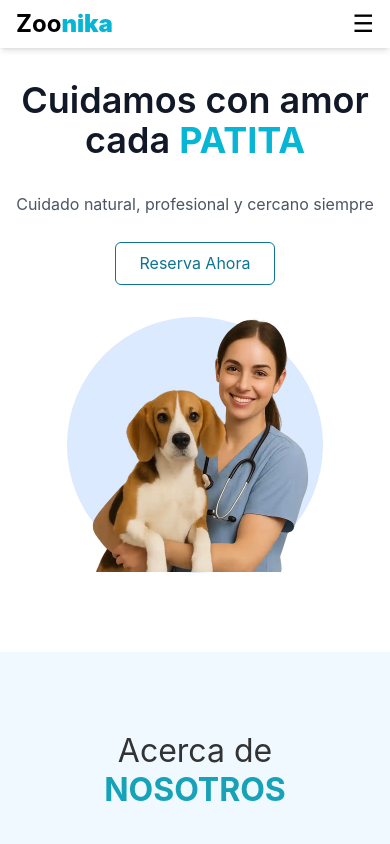
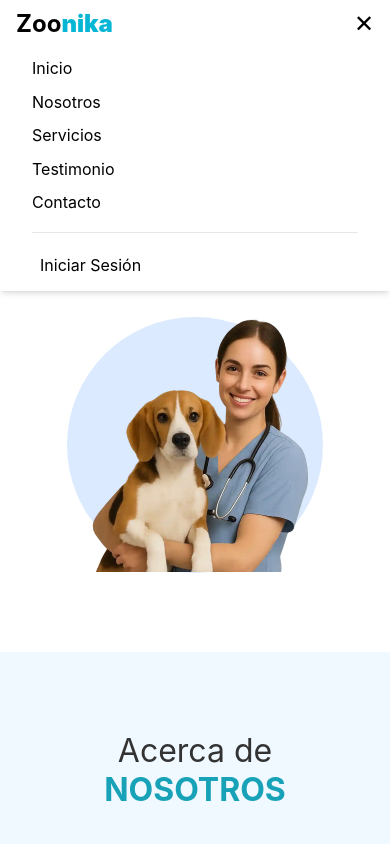
Before and after one commit to ieeecsutp/Zoonika-f, a Next.js app in the folder zoonika-next/: page / in a window 390 px wide. Both pictures are taken after a click on the button "Abrir menú". Shown: the top 844 px of the page. Built offline with nearby package versions, Linux system fonts and the light colour scheme; no server answers.

Commit message:
fix: refactorizar HeaderNav a hooks y mejorar la funcion en móvil

```diff
--- a/zoonika-next/src/components/commons/HeaderNav.tsx
+++ b/zoonika-next/src/components/commons/HeaderNav.tsx
@@ -1,7 +1,10 @@
 "use client";
 import Link from "next/link";
-import { useState, useRef, useEffect } from "react";
+import { useState, useRef } from "react";
 import { useAuth } from "../../context/authContext";
+import { useScrollPosition } from "../../hooks/hooksHeaderNav/scrollHeader";
+import { useClickOutside } from "../../hooks/hooksHeaderNav/clickOutside";
+import { useCloseOnScroll } from "../../hooks/hooksHeaderNav/closeScroll";
 
 interface HeaderNavProps {
   isLanding?: boolean;
@@ -9,29 +12,53 @@ interface HeaderNavProps {
 
 const HeaderNav: React.FC<HeaderNavProps> = ({ isLanding = true }) => {
   const { user, logout } = useAuth();
+
+  const hamburgerRef = useRef<HTMLButtonElement>(null);
+  const menuRef = useRef<HTMLDivElement>(null);
+  const mobileMenuRef = useRef<HTMLDivElement>(null);
+
   const [open, setOpen] = useState(false);
-  const menuRef = useRef<HTMLDivElement>(null);
+  const [mobileMenuOpen, setMobileMenuOpen] = useState(false);
 
-  // Cerrar el menú si hago clic fuera
-  useEffect(() => {
-    const handleClickOutside = (e: MouseEvent) => {
-      if (menuRef.current && !menuRef.current.contains(e.target as Node)) {
+  const scrolled = useScrollPosition(isLanding);
+
+  useClickOutside(menuRef, () => setOpen(false));
+  useClickOutside(mobileMenuRef, () => {
+    if (
+      hamburgerRef.current &&
+      !hamburgerRef.current.contains(document.activeElement)
+    ) {
+      setMobileMenuOpen(false);
+    }
+  });
+
+  useCloseOnScroll(() => {
+    if (mobileMenuOpen) setMobileMenuOpen(false);
+  }, isLanding);
+
+  const handleReservasClick = () => {
     setOpen(false);
-      }
   };
-    document.addEventListener("mousedown", handleClickOutside);
-    return () => {
-      document.removeEventListener("mousedown", handleClickOutside);
+
+  const handleLogout = () => {
+    logout();
+    setOpen(false);
   };
-  }, []);
+
+  const toggleMobileMenu = () => {
+    setMobileMenuOpen((prev) => !prev);
+  };
+
   return (
     <header
-      id="mainHeader"
       className={`w-full shadow-md px-4 py-2 transition-colors duration-300 z-50 ${
         isLanding
-          ? "bg-transparent fixed top-0 left-0"
+          ? `fixed top-0 left-0 ${
+              scrolled || mobileMenuOpen ? "bg-white" : "bg-transparent"
+            }`
           : "bg-white border-b border-gray-200"
       }`}
+      style={{ scrollBehavior: "auto" }}
     >
       <div className="max-w-7xl mx-auto flex items-center justify-between">
         {/* Logo */}
@@ -43,24 +70,33 @@ const HeaderNav: React.FC<HeaderNavProps> = ({ isLanding = true }) => {
         <nav className="hidden md:flex space-x-6">
           {isLanding ? (
             <>
-              <a href="#" className="hover:text-cyan-500">
+              <a href="#" className="hover:text-cyan-500 transition-colors">
                 Inicio
               </a>
-              <a href="#" className="hover:text-cyan-500">
+              <a
+                href="#sobreNosotros"
+                className="hover:text-cyan-500 transition-colors"
+              >
                 Nosotros
               </a>
-              <a href="#services" className="hover:text-cyan-500">
+              <a
+                href="#services"
+                className="hover:text-cyan-500 transition-colors"
+              >
                 Servicios
               </a>
-              <a href="#testimonio" className="hover:text-cyan-500">
+              <a
+                href="#testimonio"
+                className="hover:text-cyan-500 transition-colors"
+              >
                 Testimonio
               </a>
-              <a href="#" className="hover:text-cyan-500">
+              <a href="#" className="hover:text-cyan-500 transition-colors">
                 Contacto
               </a>
             </>
           ) : (
-            <a href="/" className="hover:text-cyan-500">
+            <a href="/" className="hover:text-cyan-500 transition-colors">
               Volver al inicio
             </a>
           )}
@@ -78,14 +114,13 @@ const HeaderNav: React.FC<HeaderNavProps> = ({ isLanding = true }) => {
                 Iniciar Sesión
               </Link>
             ) : (
-              <>
-                {/* Icono de Usuario con nombre */}
               <div className="flex items-center gap-2">
                 <div className="relative" ref={menuRef}>
                   {/* Botón principal */}
                   <button
                     className="flex items-center gap-2 p-2 rounded-full hover:bg-blue-100 transition"
                     onClick={() => setOpen(!open)}
+                    aria-label="Menú de usuario"
                   >
                     <span className="text-gray-700 font-semibold">
                       {user?.nombre}
@@ -100,11 +135,7 @@ const HeaderNav: React.FC<HeaderNavProps> = ({ isLanding = true }) => {
                         <li>
                           <button
                             className="w-full text-left px-4 py-2 hover:bg-cyan-50 transition"
-                              onClick={() => {
-                                setOpen(false);
-                                // Aquí puedes redirigir a la página de reservas
-                                console.log("Ir a reservas");
-                              }}
+                            onClick={handleReservasClick}
                           >
                             Reservas
                           </button>
@@ -112,10 +143,7 @@ const HeaderNav: React.FC<HeaderNavProps> = ({ isLanding = true }) => {
                         <li>
                           <button
                             className="w-full text-left px-4 py-2 hover:bg-red-50 text-red-500 transition"
-                              onClick={() => {
-                                logout();
-                                setOpen(false);
-                              }}
+                            onClick={handleLogout}
                           >
                             Cerrar sesión
                           </button>
@@ -125,7 +153,6 @@ const HeaderNav: React.FC<HeaderNavProps> = ({ isLanding = true }) => {
                   )}
                 </div>
               </div>
-              </>
             )}
           </div>
         )}
@@ -133,11 +160,12 @@ const HeaderNav: React.FC<HeaderNavProps> = ({ isLanding = true }) => {
         {/* Botón hamburguesa solo en landing */}
         {isLanding && (
           <button
-            id="menuToggle"
-            className="md:hidden text-2xl focus:outline-none"
-            aria-label="Abrir menú"
+            ref={hamburgerRef}
+            className="md:hidden text-2xl focus:outline-none transition-transform duration-200"
+            aria-label={mobileMenuOpen ? "Cerrar menú" : "Abrir menú"}
+            onClick={toggleMobileMenu}
           >
-            ☰
+            {mobileMenuOpen ? "✕" : "☰"}
           </button>
         )}
       </div>
@@ -145,62 +173,83 @@ const HeaderNav: React.FC<HeaderNavProps> = ({ isLanding = true }) => {
       {/* Menú desplegable móvil solo en landing */}
       {isLanding && (
         <div
-          id="mobileMenu"
-          className="hidden flex-col space-y-4 mt-4 px-4 md:hidden transition-all duration-300 ease-in-out"
+          ref={mobileMenuRef}
+          className={`${
+            mobileMenuOpen ? "flex" : "hidden"
+          } flex-col space-y-4 mt-4 px-4 md:hidden transition-all duration-300 ease-in-out`}
         >
           <nav className="flex flex-col space-y-2">
-            <a href="#" className="hover:text-cyan-500">
+            <a
+              href="#"
+              className="hover:text-cyan-500 transition-colors"
+              onClick={() => setMobileMenuOpen(false)}
+            >
               Inicio
             </a>
-            <a href="#" className="hover:text-cyan-500">
+            <a
+              href="#sobreNosotros"
+              className="hover:text-cyan-500 transition-colors"
+              onClick={() => setMobileMenuOpen(false)}
+            >
               Nosotros
             </a>
-            <a href="#services" className="hover:text-cyan-500">
+            <a
+              href="#services"
+              className="hover:text-cyan-500 transition-colors"
+              onClick={() => setMobileMenuOpen(false)}
+            >
               Servicios
             </a>
-            <a href="#testimonio" className="hover:text-cyan-500">
+            <a
+              href="#testimonio"
+              className="hover:text-cyan-500 transition-colors"
+              onClick={() => setMobileMenuOpen(false)}
+            >
               Testimonio
             </a>
-            <a href="#" className="hover:text-cyan-500">
+            <a
+              href="#"
+              className="hover:text-cyan-500 transition-colors"
+              onClick={() => setMobileMenuOpen(false)}
+            >
               Contacto
             </a>
           </nav>
+
+          {/* Opciones de usuario en móvil */}
+          {user && (
+            <div className="border-t pt-4">
+              <div className="flex flex-col space-y-2">
+                <span className="text-gray-700 font-semibold px-2">
+                  {user.nombre}
+                </span>
+                <button
+                  className="text-left px-2 py-1 hover:text-cyan-500 transition-colors"
+                  onClick={handleReservasClick}
+                >
+                  Reservas
+                </button>
+                <button
+                  className="text-left px-2 py-1 hover:text-red-500 text-red-500 transition-colors"
+                  onClick={handleLogout}
+                >
+                  Cerrar sesión
+                </button>
+              </div>
             </div>
           )}
 
-      {/* Script solo en landing */}
-      {isLanding && (
-        <script
-          dangerouslySetInnerHTML={{
-            __html: `
-            document.addEventListener('DOMContentLoaded', function() {
-              const toggle = document.getElementById('menuToggle');
-              const menu = document.getElementById('mobileMenu');
-              const header = document.getElementById('mainHeader');
-
-              const handleScroll = () => {
-                if(window.scrollY > 10) {
-                  header?.classList.add('bg-white');
-                } else {
-                  header?.classList.remove('bg-white');
-                }
-              };
-
-              toggle?.addEventListener('click', function() {
-                menu?.classList.toggle('hidden');
-              });
-
-              document.addEventListener('click', function(e) {
-                if (!menu?.contains(e.target) && !toggle?.contains(e.target)) {
-                  menu?.classList.add('hidden');
-                }
-              });
-
-              window.addEventListener('scroll', handleScroll);
-            });
-          `,
-          }}
-        />
+          {!user && (
+            <div className="border-t pt-4">
+              <Link
+                href="/auth/login"
+                className="block px-2 py-1 hover:text-cyan-500 transition-colors"
+              >
+                Iniciar Sesión
+              </Link>
+            </div>
+          )}
+        </div>
       )}
     </header>
   );
--- a/zoonika-next/src/components/form/authform.tsx
+++ b/zoonika-next/src/components/form/authform.tsx
@@ -52,8 +52,7 @@ export default function AuthForm({ type }: AuthFormProps) {
 
     if (!res.ok) throw new Error(responseData.error || "Error en la autenticación");
 
-    // ✅ Guardar en el contexto
-    login(responseData); // responseData debe contener { id, nombre, email }
+    login(responseData); // responseData contiene { id, nombre, email }
 
     router.push("/");
   } catch (err: any) {
--- /dev/null
+++ b/zoonika-next/src/hooks/hooksHeaderNav/clickOutside.ts
@@ -0,0 +1,13 @@
+import { useEffect } from "react";
+
+export function useClickOutside(ref: React.RefObject<HTMLElement | null>, callback: () => void) {
+  useEffect(() => {
+    const handleClickOutside = (e: MouseEvent) => {
+      if (ref.current && !ref.current.contains(e.target as Node)) {
+        callback();
+      }
+    };
+    document.addEventListener("mousedown", handleClickOutside);
+    return () => document.removeEventListener("mousedown", handleClickOutside);
+  }, [ref, callback]);
+}
--- /dev/null
+++ b/zoonika-next/src/hooks/hooksHeaderNav/closeScroll.ts
@@ -0,0 +1,14 @@
+import { useEffect } from "react";
+
+export function useCloseOnScroll(callback: () => void, isActive: boolean) {
+  useEffect(() => {
+    if (!isActive) return;
+
+    const handleScroll = () => {
+      callback();
+    };
+
+    window.addEventListener("scroll", handleScroll);
+    return () => window.removeEventListener("scroll", handleScroll);
+  }, [isActive, callback]);
+}
--- /dev/null
+++ b/zoonika-next/src/hooks/hooksHeaderNav/scrollHeader.ts
@@ -0,0 +1,18 @@
+import { useEffect, useState } from "react";
+
+export function useScrollPosition(isActive: boolean = true): boolean {
+  const [scrolled, setScrolled] = useState(false);
+
+  useEffect(() => {
+    if (!isActive) return;
+
+    const handleScroll = () => {
+      setScrolled(window.scrollY > 10);
+    };
+
+    window.addEventListener("scroll", handleScroll);
+    return () => window.removeEventListener("scroll", handleScroll);
+  }, [isActive]);
+
+  return scrolled;
+}
--- a/zoonika-next/src/section/AcercaDeNosotros.tsx
+++ b/zoonika-next/src/section/AcercaDeNosotros.tsx
@@ -3,7 +3,7 @@ import React from "react";
 
 const AcercaDeNosotros: React.FC = () => {
   return (
-    <section className="about-section">
+    <section id="sobreNosotros" className="about-section">
       <div className="container">
         <div className="about-content">
           <div className="about-text">
```
Lines whose indentation alone changed are shown as unchanged.
